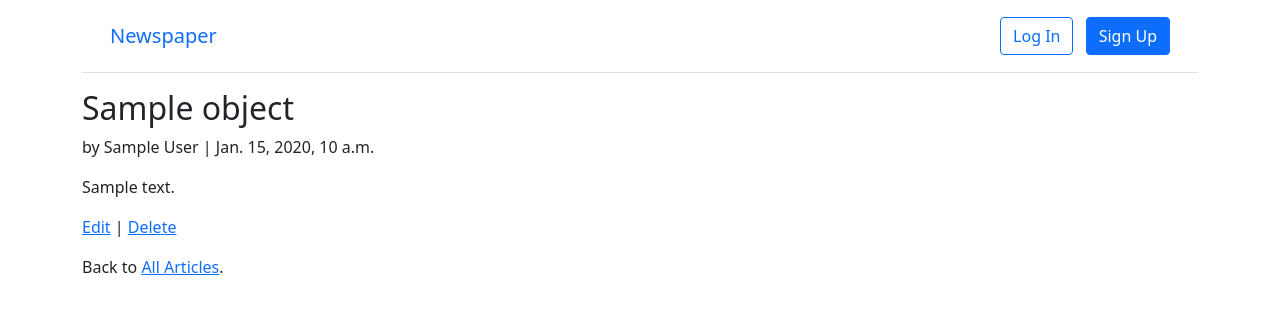
After one commit to KristenM4/Django-Newspaper-App, a Django app: template templates/article_detail.html in a window 1280 px wide. The commit adds this page. Shown: the top 314 px of the page. Run offline with Django 4.2, Linux system fonts and the light colour scheme; the template is opened without the code that fills it: most values are stand-ins (such as "Sample title", 1, 10 or a date in 2020).

Commit message:
create article detail, edit, delete pages

```diff
--- a/articles/urls.py
+++ b/articles/urls.py
@@ -1,6 +1,9 @@
 from django.urls import path
-from .views import ArticleListView
+from .views import ArticleListView, ArticleDetailView, ArticleUpdateView, ArticleDeleteView
 
 urlpatterns = [
+    path("<int:pk>/edit/", ArticleUpdateView.as_view(), name="article_edit"),
+    path("<int:pk>/delete/", ArticleDeleteView.as_view(), name="article_delete"),
+    path("<int:pk>", ArticleDetailView.as_view(), name="article_detail"),
     path("", ArticleListView.as_view(), name="article_list"),
 ]
--- /dev/null
+++ b/templates/article_detail.html
@@ -0,0 +1,16 @@
+{% extends "base.html" %}
+
+{% block title %}{{ object.title }}{% endblock title %}
+
+{% block content %}
+
+<div class="article-entry">
+    <h2>{{ object.title }}</h2>
+    <p>by {{ object.author }} | {{ object.date }}</p>
+    <p>{{ object.body }}</p>
+</div>
+<p><a href="{% url 'article_edit' article.pk %}">Edit</a> |
+    <a href="{% url 'article_delete' article.pk %}">Delete</a></p>
+<p>Back to <a href="{% url 'article_list' %}">All Articles</a>.</p>
+
+{% endblock content %}
--- a/templates/article_list.html
+++ b/templates/article_list.html
@@ -6,7 +6,7 @@
     {% for article in article_list %}
         <div class="card">
             <div class="card-header">
-                <span class="font-weight-bold">{{ article.title }}</span>
+                <span class="font-weight-bold"><a href="{% url 'article_detail' article.pk %}">{{ article.title }}</a></span>
                 &middot;
                 <span class="text-muted">
                     by {{ article.author }} | {{ article.date }}
@@ -16,7 +16,8 @@
                 {{ article.body }}
             </div>
             <div class="card-footer text-center text-muted">
-                <a href="#">Edit</a> | <a href="#">Delete</a>
+                <a href="{% url 'article_edit' article.pk %}">Edit</a> |
+                <a href="{% url 'article_delete' article.pk %}">Delete</a>
             </div>
         </div>
         <br />
```
Also changed, not shown: articles/views.py (+23 -1 lines), templates/article_delete.html (added, +12 -0 lines), templates/article_edit.html (added, +13 -0 lines).
